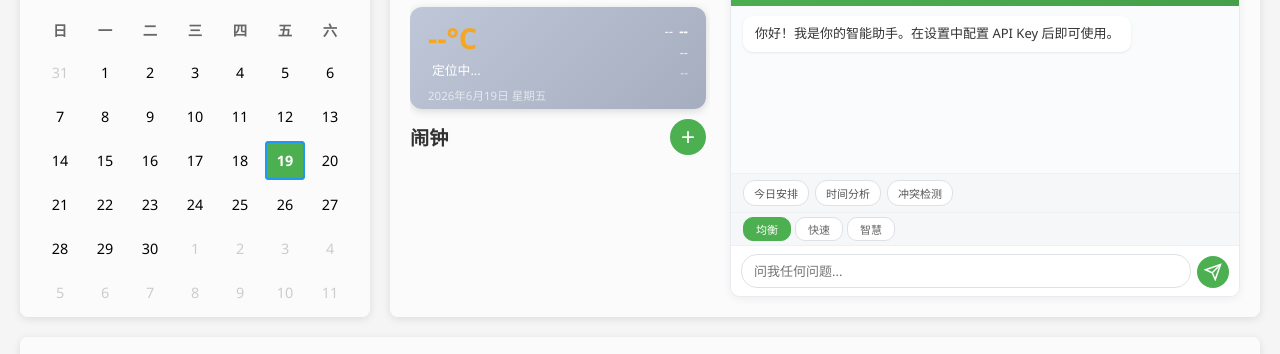
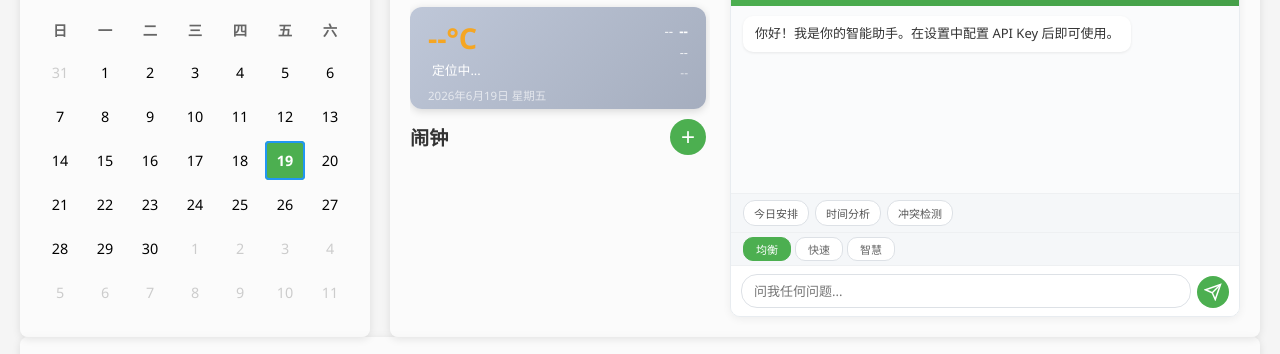
Before and after one commit to Leo-sxd/times, a plain HTML site: page index.html in a window 1280 px wide. Shown: the part 83-437 px from the top of the page. Drawn offline with Linux system fonts and the light colour scheme.

Commit message:
Update times.css

```diff
--- a/times.css
+++ b/times.css
@@ -34,11 +34,12 @@ body {
 /* 日历区域 */
 .calendar-section {
     flex: 0 0 350px;
-    height: 380px;
+    height: 100%;
     background: rgba(255, 255, 255, 0.6);
     border-radius: 8px;
     padding: 20px;
     box-shadow: 0 2px 8px rgba(0, 0, 0, 0.1);
+    overflow: auto;
 }
 
 .calendar-header {
@@ -120,7 +121,7 @@ body {
 /* 预留区域 */
 .reserved-section {
     flex: 1;
-    height: 380px;
+    height: 100%;
     background: rgba(255, 255, 255, 0.6);
     border-radius: 8px;
     padding: 20px;
```
